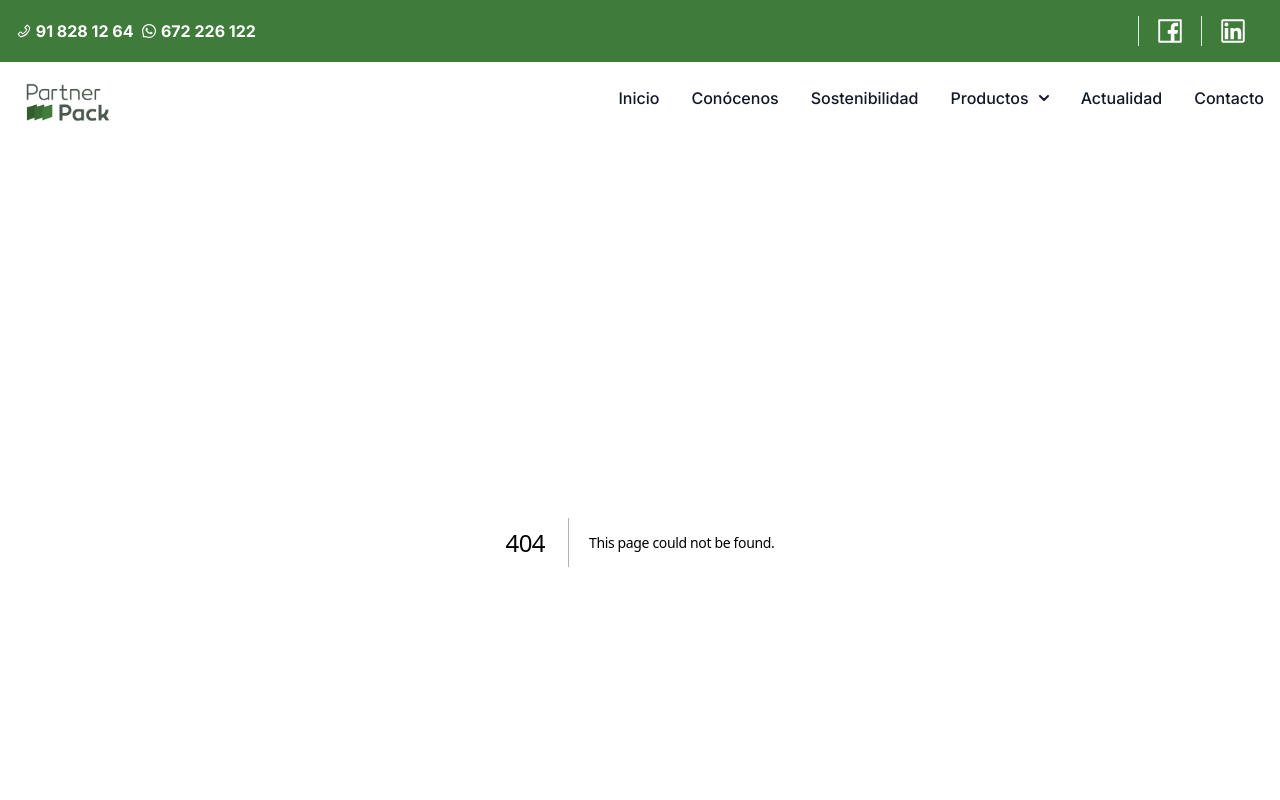
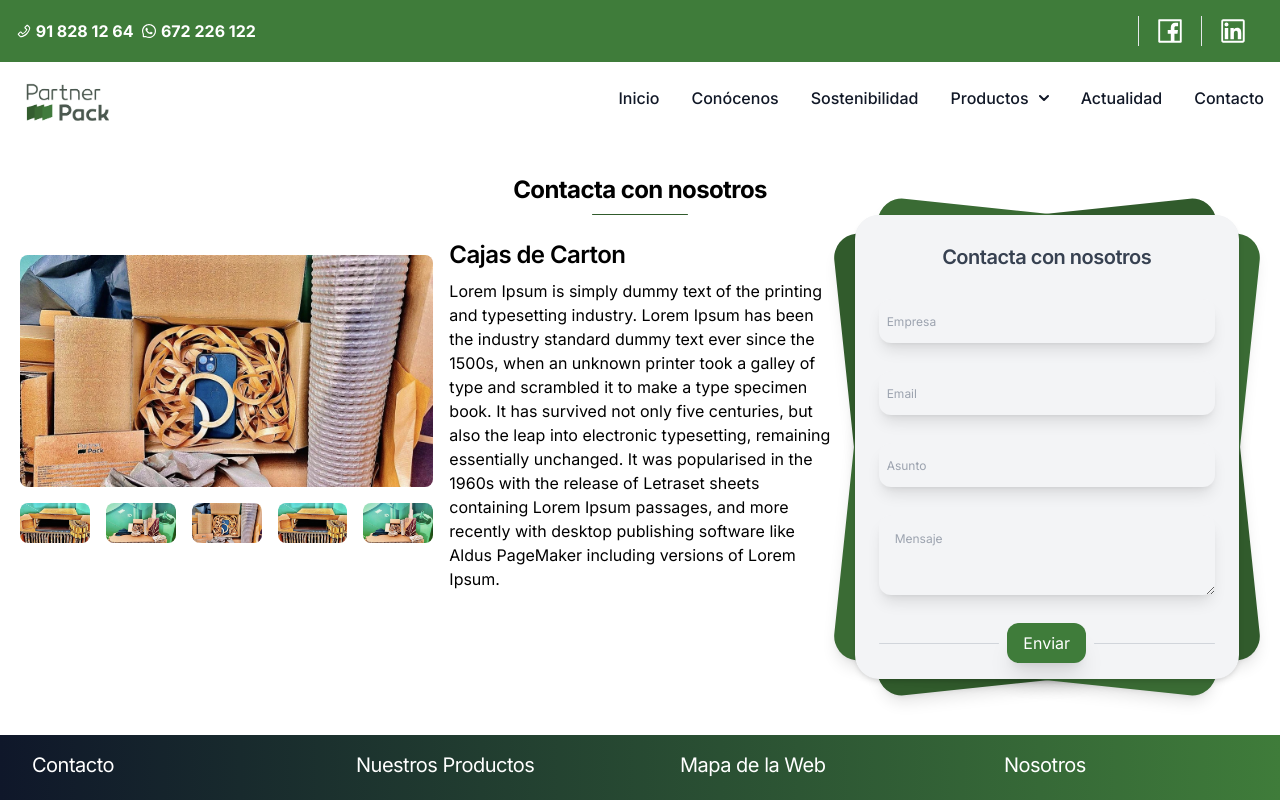
Before and after one commit to Helenagg/partner-pack-2.0, a Next.js app: page /productos/cajas/cajas-carton in a window 1280 px wide. Before the commit this address had no page. Shown: the top 800 px of the page. Built offline with nearby package versions, Linux system fonts and the light colour scheme.

Commit message:
page gallery pending form

```diff
--- /dev/null
+++ b/app/productos/cajas/cajas-carton/page.jsx
@@ -0,0 +1,98 @@
+import React from "react";
+import Image from "next/image";
+import FormContacto from "@/components/Contacto/FormContacto";
+
+const pageCajascarton = () => {
+  return (
+    <div className='container mx-auto px-5 py-8'>
+      <div className='text-center mb-6'>
+        <h1 className='text-2xl font-bold'>Contacta con nosotros</h1>
+        <div className='flex justify-center'>
+          <hr className='border-secondary-light m-2 border-1 w-24 rounded-md' />
+        </div>
+        <div className='flex flex-col-1 md:flex-row mt-2 md:mt-4'>
+          <div className='w-1/3 my-4'>
+            <div className='grid gap-4'>
+              <div>
+                <Image
+                  className='h-auto max-w-full rounded-lg'
+                  src='/assets/img/cajas/caja-carton-movil.webp'
+                  alt='Caja'
+                  width={1024}
+                  height={576}
+                />
+              </div>
+              <div className='grid grid-cols-5 gap-4'>
+                <div>
+                  <Image
+                    className='h-auto max-w-full rounded-lg'
+                    src='/assets/img/cajas/caja-portatil.webp'
+                    alt='Caja'
+                    width={1024}
+                    height={576}
+                  />
+                </div>
+                <div>
+                  <Image
+                    className='h-auto max-w-full rounded-lg'
+                    src='/assets/img/cajas/cajas-exposicion.webp'
+                    alt='Caja'
+                    width={1024}
+                    height={576}
+                  />
+                </div>
+                <div>
+                  <Image
+                    className='h-auto max-w-full rounded-lg'
+                    src='/assets/img/cajas/caja-carton-movil.webp'
+                    alt='Caja'
+                    width={1024}
+                    height={576}
+                  />
+                </div>
+                <div>
+                  <Image
+                    className='h-auto max-w-full rounded-lg'
+                    src='/assets/img/cajas/caja-portatil.webp'
+                    alt='Caja'
+                    width={1024}
+                    height={576}
+                  />
+                </div>
+                <div>
+                  <Image
+                    className='h-auto max-w-full rounded-lg'
+                    src='/assets/img/cajas/cajas-exposicion.webp'
+                    alt='Caja'
+                    width={1024}
+                    height={576}
+                  />
+                </div>
+              </div>
+            </div>
+          </div>
+          <div className='w-1/3'>
+            <h1 className='text-2xl font-semibold text-left mx-4'>Cajas de Carton</h1>
+            <p className='mt-2 mx-4 text-left'>
+              Lorem Ipsum is simply dummy text of the printing and typesetting
+              industry. Lorem Ipsum has been the industry standard dummy text
+              ever since the 1500s, when an unknown printer took a galley of
+              type and scrambled it to make a type specimen book. It has
+              survived not only five centuries, but also the leap into
+              electronic typesetting, remaining essentially unchanged. It was
+              popularised in the 1960s with the release of Letraset sheets
+              containing Lorem Ipsum passages, and more recently with desktop
+              publishing software like Aldus PageMaker including versions of
+              Lorem Ipsum.
+            </p>
+          </div>
+          <div className="w:1/3 mx-2 mt-2 md:mt-44 flex items-center">
+            <FormContacto />
+          </div>
+        </div>
+      </div>
+    </div>
+  );
+};
+
+export default pageCajascarton;
--- a/app/productos/cajas/page.jsx
+++ b/app/productos/cajas/page.jsx
@@ -9,7 +9,7 @@ const pageCajas = () => {
       nameCaja: "Caja carton",
       width: "1024",
       height: "576",
-      slug: "caja-carton",
+      slug: "/cajas/cajas-carton",
     },
     {
       url: "/assets/img/cajas/caja-portatil.webp",
```
